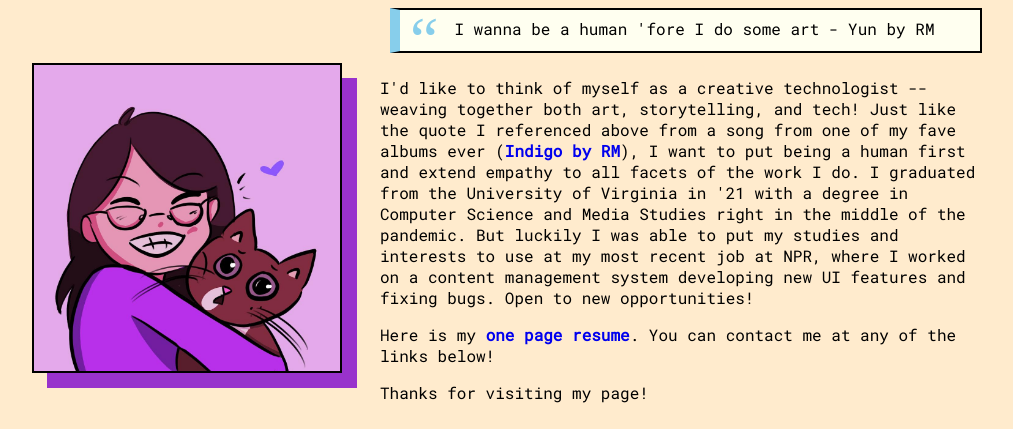
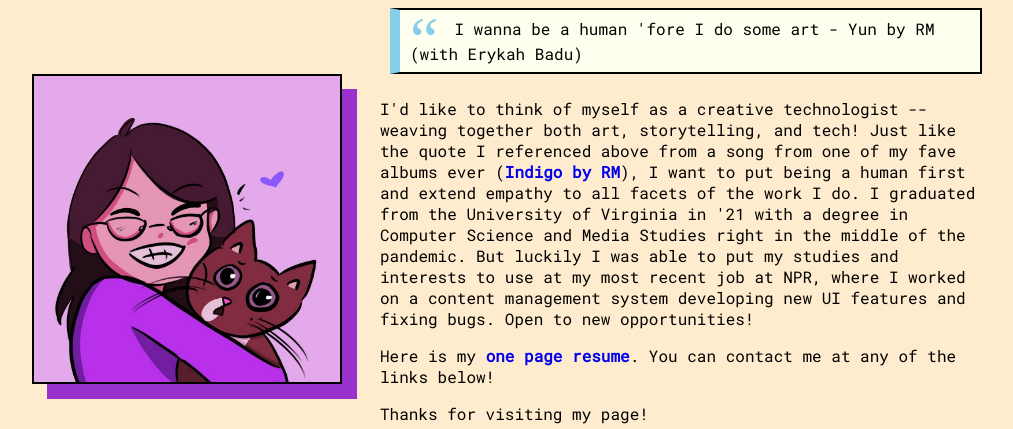
Before and after one commit to julzhou6/about-page, a website built with webpack: page index.html in a window 1280 px wide. Shown: the part 151-580 px from the top of the page, without its empty margins (127-1140 px from the left). Built offline with nearby package versions, Linux system fonts and the light colour scheme; a script that the page names is missing; files whose address does not match are found by name; a web font is replaced by a local one.

Commit message:
fixed song credit

```diff
--- a/index.html
+++ b/index.html
@@ -41,7 +41,7 @@
         <div class="bio">
           <h1>Hi I'm Julie</h1>
           <div class="bio-text">
-            <blockquote class="bio-quote"><p>I wanna be a human 'fore I do some art - Yun by RM</p></blockquote>
+            <blockquote class="bio-quote"><p>I wanna be a human 'fore I do some art - Yun by RM (with Erykah Badu)</p></blockquote>
             <p>I'd like to think of myself as a creative technologist -- weaving together both art, storytelling, and tech! Just like the quote I referenced above from a song from one of my fave albums ever (<a href="https://open.spotify.com/album/2wGinO7YWLHN2sULIr4a7v" target="_blank"><b>Indigo by RM</b></a>), I want to put being a human first and extend empathy to all facets of the work I do. I graduated from the University of Virginia in '21 with a degree in Computer Science and Media Studies right in the middle of the pandemic. But luckily I was able to put my studies and interests to use at my most recent job at NPR, where I worked on a content management system developing new UI features and fixing bugs. Open to new opportunities!</p>
             <p>Here is my <a href="https://docs.google.com/document/d/1fho0LKl7ufmlPXNZuMPPIDfD3fZzq4pFpxLjIHTAjVQ/edit?usp=sharing" target="_blank"><b>one page resume</b></a>. You can contact me at any of the links below!</p>
             <p>Thanks for visiting my page!</p>
```
